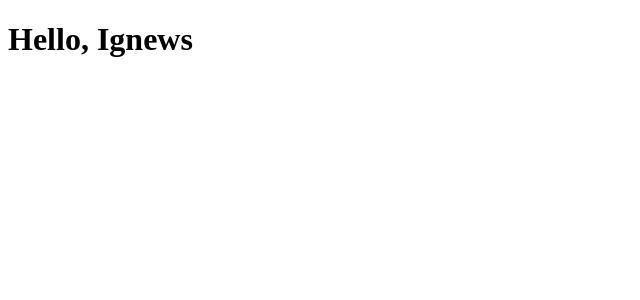
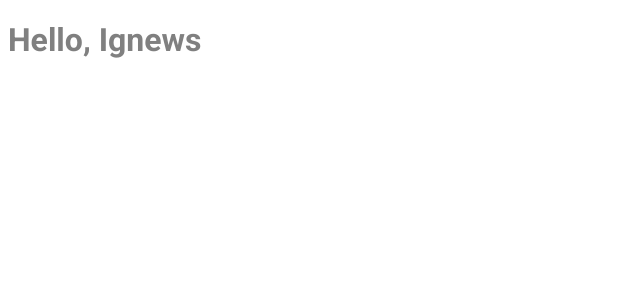
Before and after one commit to DanielNasc/ignews, a Next.js app: page / in a window 1280 px wide. Shown: the top 300 px of the page, without its empty margins (0-640 px from the left). Built offline with nearby package versions, Linux system fonts and the light colour scheme.

Commit message:
saas and _document

```diff
--- a/package.json
+++ b/package.json
@@ -11,7 +11,8 @@
   "dependencies": {
     "next": "12.2.2",
     "react": "18.2.0",
-    "react-dom": "18.2.0"
+    "react-dom": "18.2.0",
+    "sass": "^1.53.0"
   },
   "devDependencies": {
     "@types/node": "18.0.6",
--- /dev/null
+++ b/src/pages/_document.tsx
@@ -0,0 +1,19 @@
+import Document, { Html, Main, NextScript, Head } from "next/document";
+
+export default class MyDocument extends Document {
+    render() {
+        return (
+            <Html>
+                <Head>
+                <link rel="preconnect" href="https://fonts.googleapis.com"/>
+                <link rel="preconnect" href="https://fonts.gstatic.com" crossOrigin="" />
+                <link href="https://fonts.googleapis.com/css2?family=Roboto:wght@400;700;900&display=swap" rel="stylesheet"/>
+                </Head>
+                <body>
+                    <Main />
+                    <NextScript />
+                </body>
+            </Html>
+        )
+    }
+}
--- a/src/pages/index.tsx
+++ b/src/pages/index.tsx
@@ -1,9 +1,19 @@
-import type { NextPage } from 'next'
+import type { NextPage } from "next";
+import Head from "next/head";
+
+import styles from "../styles/Home.module.scss";
 
 const Home: NextPage = () => {
   return (
-    <h1>Hello, Ignews</h1>
-  )
-}
+    <>
+      <Head>
+        <title>Home | ig.news</title>
+      </Head>
+      <div>
+        <h1 className={styles.title}>Hello, Ignews</h1>
+      </div>
+    </>
+  );
+};
 
-export default Home
+export default Home;
--- /dev/null
+++ b/src/styles/Home.module.scss
@@ -0,0 +1,5 @@
+.title {
+    font-family: 'Roboto', sans-serif;
+
+    color: gray;
+}
```
Also changed, not shown: 1 other file (tests, documents, lock files or other folders).
